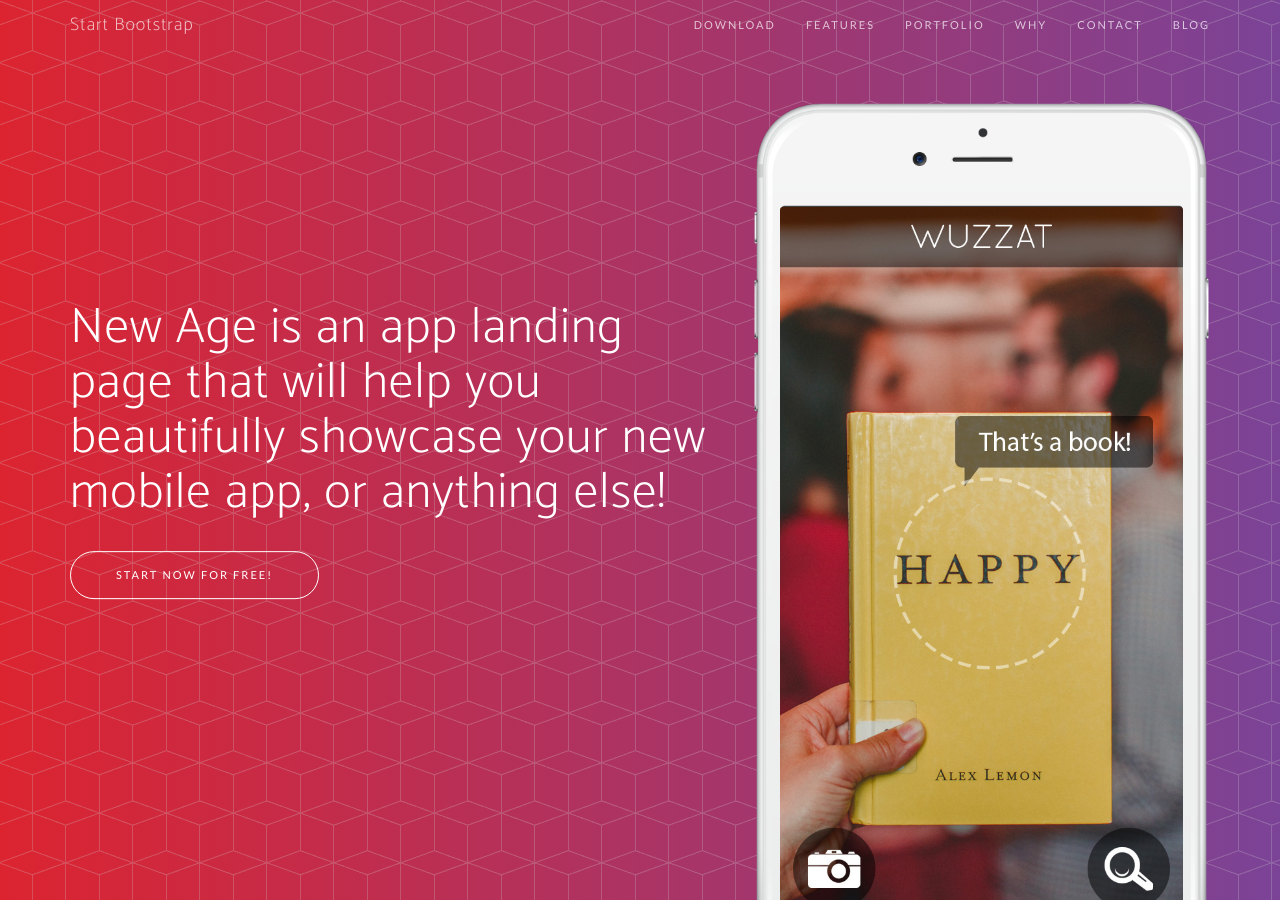
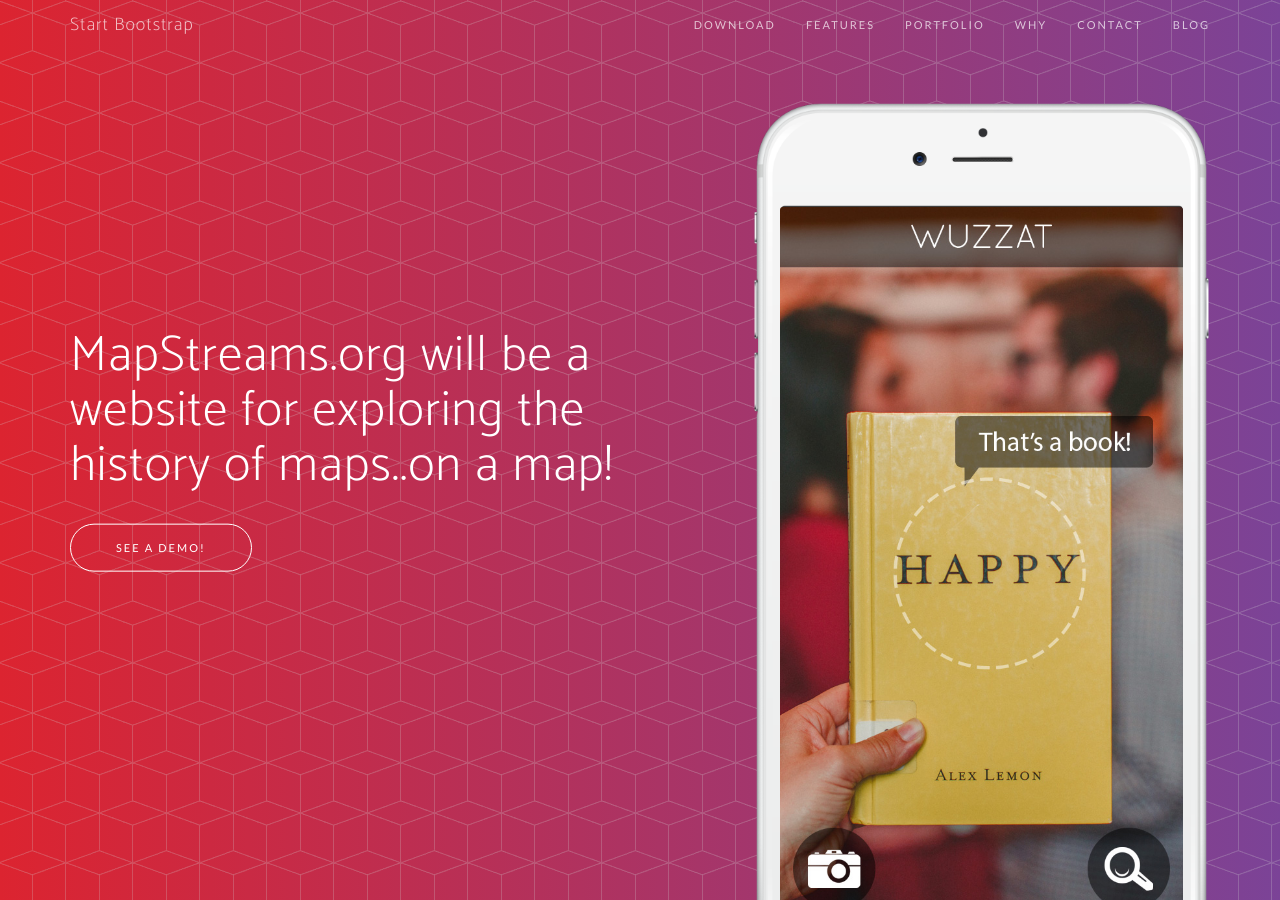
Before and after one commit to MapStreams/mapstreams.github.io, a Jekyll site: the page built from index.html, in a window 1280 px wide and 900 px high. Built offline with Jekyll 4.4.1, drawn with Linux system fonts in a browser that asks for light colours; nearby versions of some CDN libraries; some web fonts are replaced; the list of posts is cut into pages by our own code.

Commit message:
Added short description

```diff
--- a/_includes/header.html
+++ b/_includes/header.html
@@ -4,8 +4,8 @@
             <div class="col-sm-7">
                 <div class="header-content">
                     <div class="header-content-inner">
-                        <h1>New Age is an app landing page that will help you beautifully showcase your new mobile app, or anything else!</h1>
-                        <a href="#download" class="btn btn-outline btn-xl page-scroll">Start Now for Free!</a>
+                        <h1>MapStreams.org will be a website for exploring the history of maps..on a map!</h1>
+                        <a href="#download" class="btn btn-outline btn-xl page-scroll">See a demo!</a>
                     </div>
                 </div>
             </div>
```
